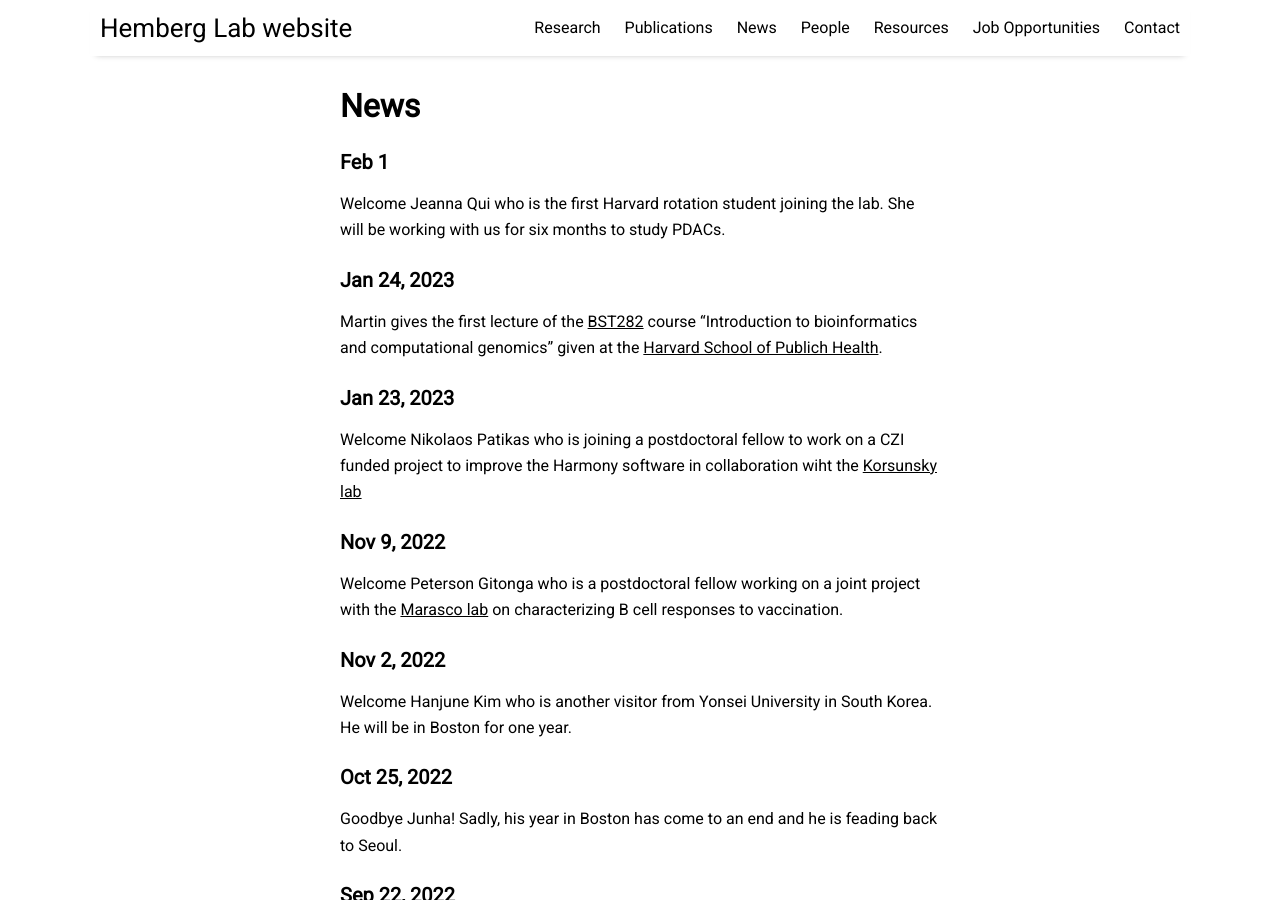
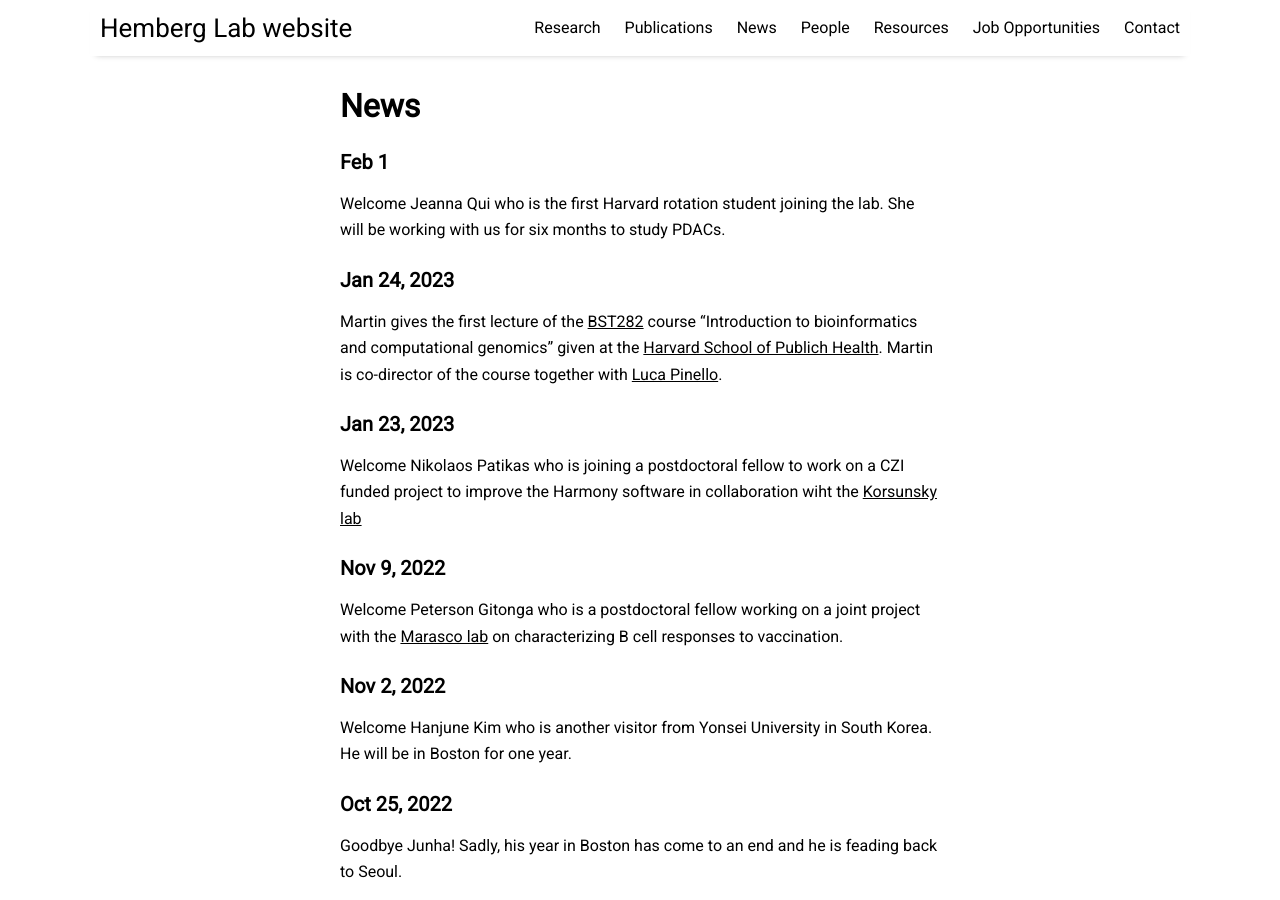
Before and after one commit to jaewon-cho/sdfasdf2dscf34fad.github.io, a Jekyll site: the page built from pages/news.md, in a window 1280 px wide and 900 px high. Built offline with Jekyll 4.4.1, drawn with Linux system fonts in a browser that asks for light colours; nearby versions of some CDN libraries.

Commit message:
Update news

```diff
--- a/pages/news.md
+++ b/pages/news.md
@@ -10,7 +10,7 @@ Welcome Jeanna Qui who is the first Harvard rotation student joining the lab. Sh
 
 ### Jan 24, 2023
 
-Martin gives the first lecture of the [BST282](https://www.coursicle.com/harvard/courses/BST/282/) course "Introduction to bioinformatics and computational genomics" given at the [Harvard School of Publich Health](https://www.hsph.harvard.edu/).
+Martin gives the first lecture of the [BST282](https://www.coursicle.com/harvard/courses/BST/282/) course "Introduction to bioinformatics and computational genomics" given at the [Harvard School of Publich Health](https://www.hsph.harvard.edu/). Martin is co-director of the course together with [Luca Pinello](https://main.pinellolab.partners.org/people/).
 
 ### Jan 23, 2023
 
```
